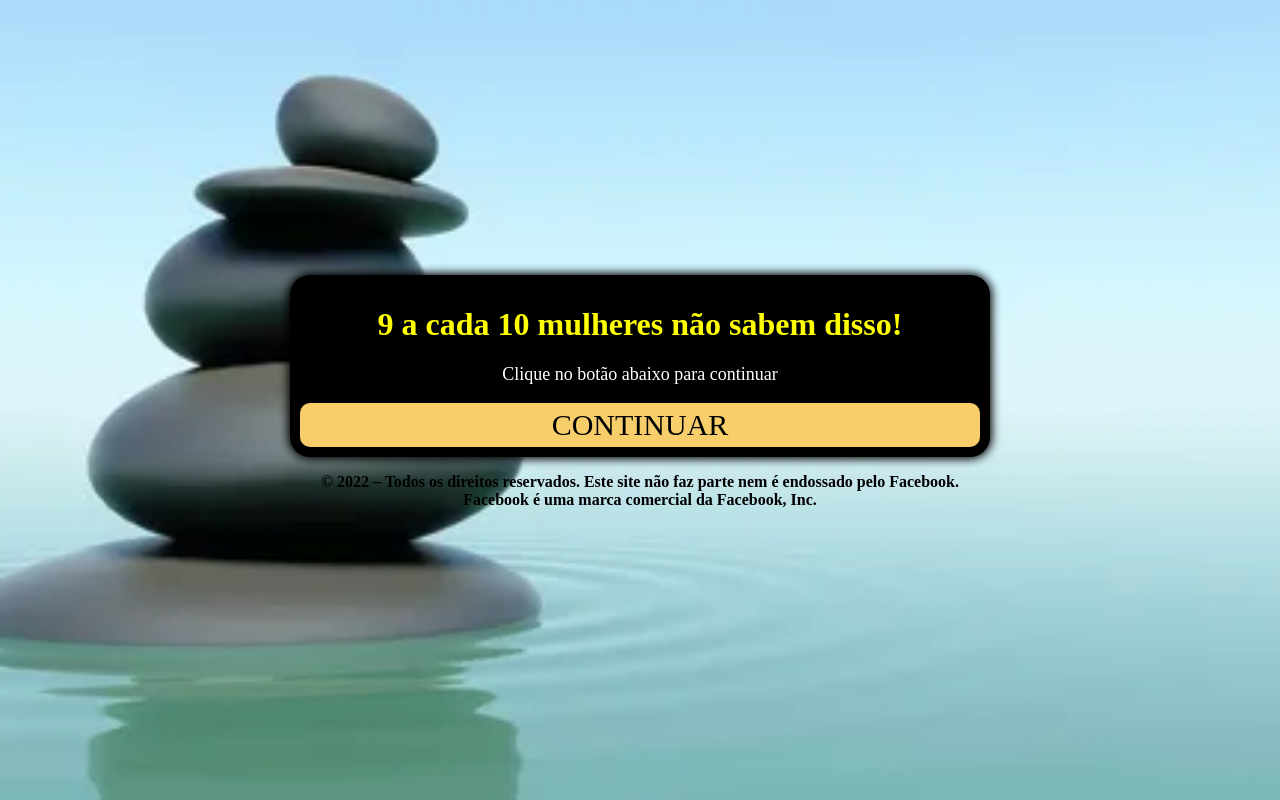
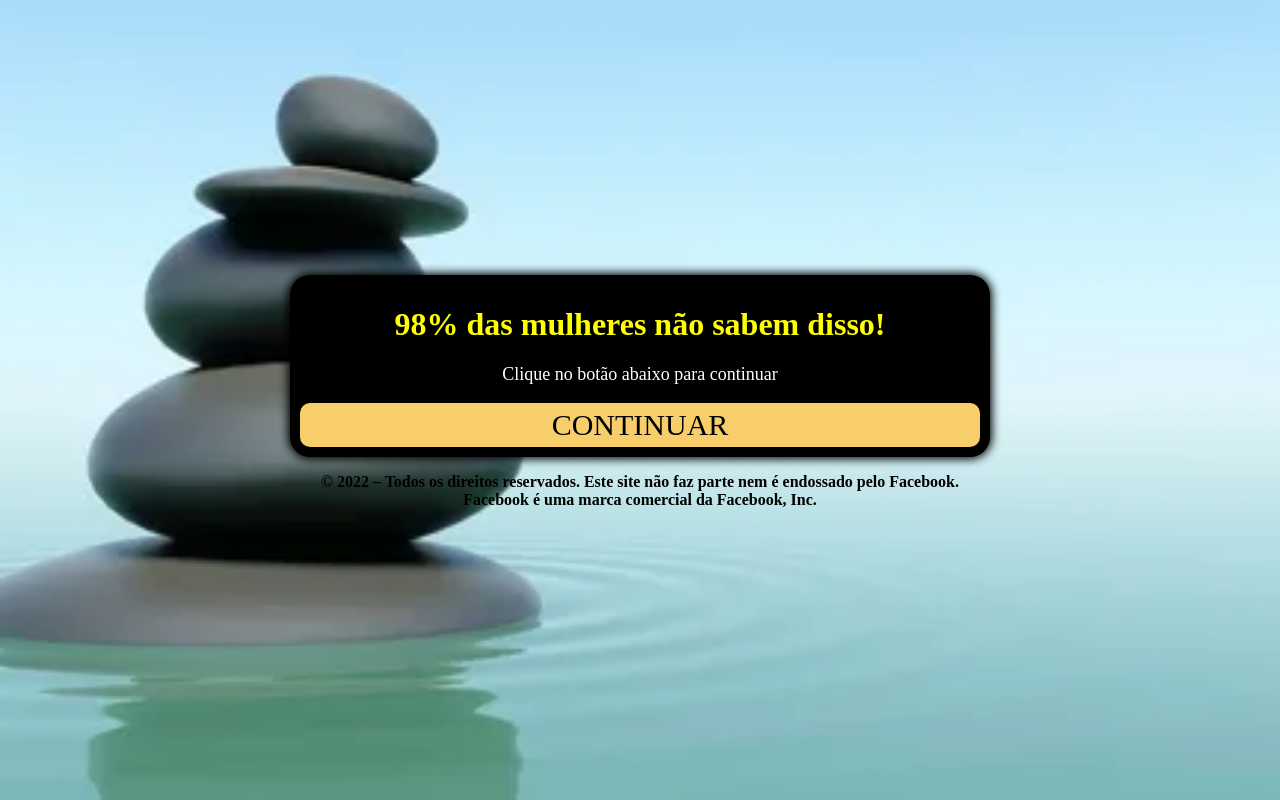
Before and after one commit to LuizFernandoBMoragas/protocoloantiidade.com, a plain HTML site: page ps/index.html in a window 1280 px wide. Drawn offline with Linux system fonts and the light colour scheme; a script that the page names is missing; a web font is replaced by a local one.

Commit message:
Update index.html

```diff
--- a/ps/index.html
+++ b/ps/index.html
@@ -30,7 +30,7 @@
     <div class="black">
       <div>
         <div class="question">
-          <h1>9 a cada 10 mulheres não sabem disso!</h1>
+          <h1>98% das mulheres não sabem disso!</h1>
           <p>Clique no botão abaixo para continuar</p>
         </div>
         <div class="answer">
```
